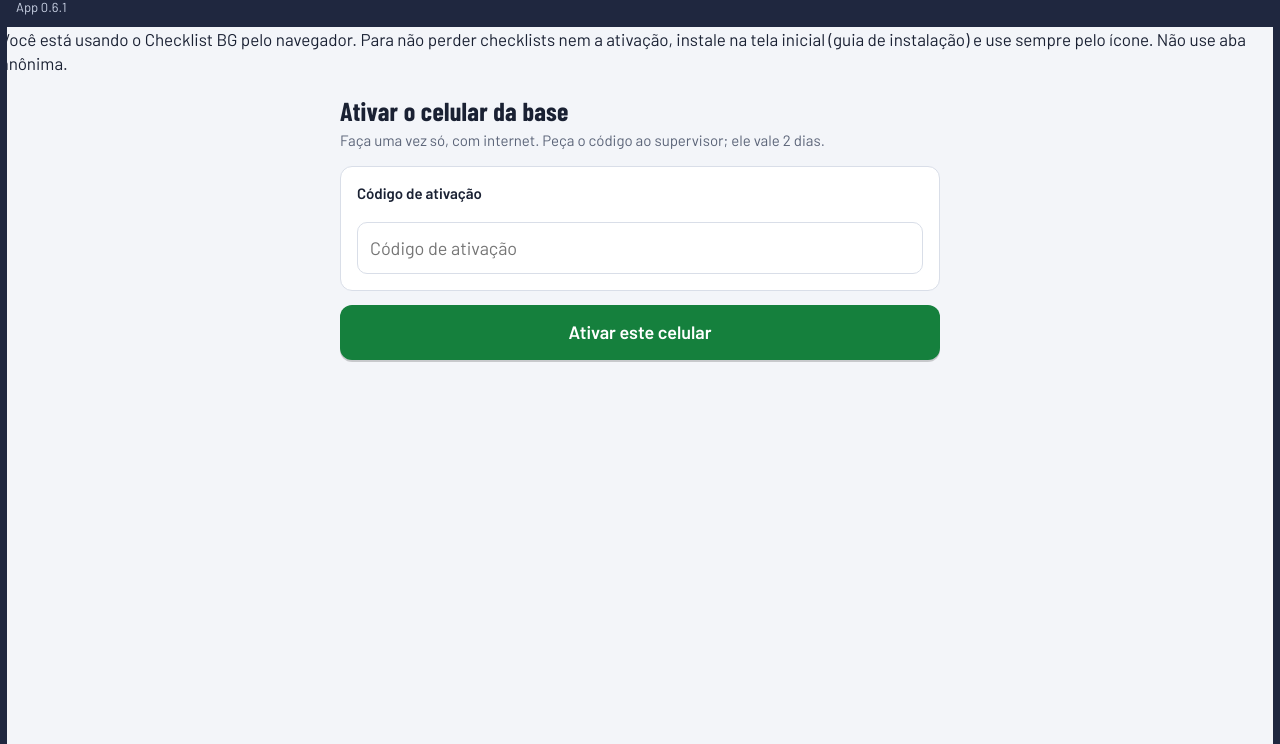
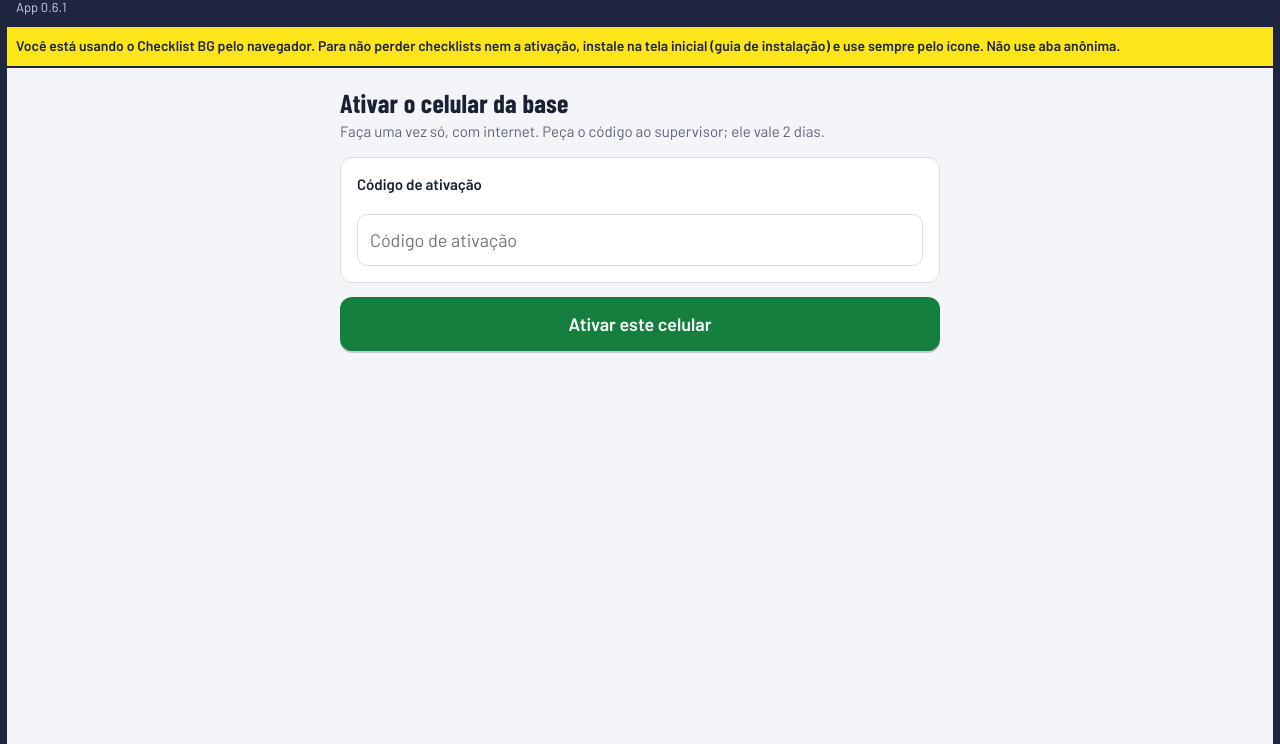
Before and after one commit to brasil-gestao/checklist-bg, a plain HTML site: page index.html in a window 1280 px wide. Shown: the part 56-800 px from the top of the page. Drawn offline with nearby package versions, Linux system fonts and the light colour scheme.

Commit message:
Update index.html

```diff
--- a/index.html
+++ b/index.html
@@ -82,6 +82,7 @@ button{font:inherit;cursor:pointer}
 .foto-caixa img{border-radius:8px;max-height:260px;object-fit:cover}
 .foto-caixa input{display:none}
 .aviso{background:var(--aviso-bg);color:var(--aviso);border-radius:10px;padding:12px 14px;font-size:15px}
+.alerta-nav{background:#FCE61A;color:#1F273F;font-weight:600;font-size:14px;line-height:1.35;padding:10px max(16px,env(safe-area-inset-left,0px));border-bottom:2px solid #1F273F}
 .erro{background:var(--nc-bg);color:var(--nc);border-radius:10px;padding:12px 14px;font-size:15px;font-weight:500}
 .sucesso{background:var(--ok-bg);color:var(--ok);border-radius:10px;padding:14px;font-weight:600}
 .decl{display:flex;gap:10px;align-items:flex-start;font-size:16px}
```
